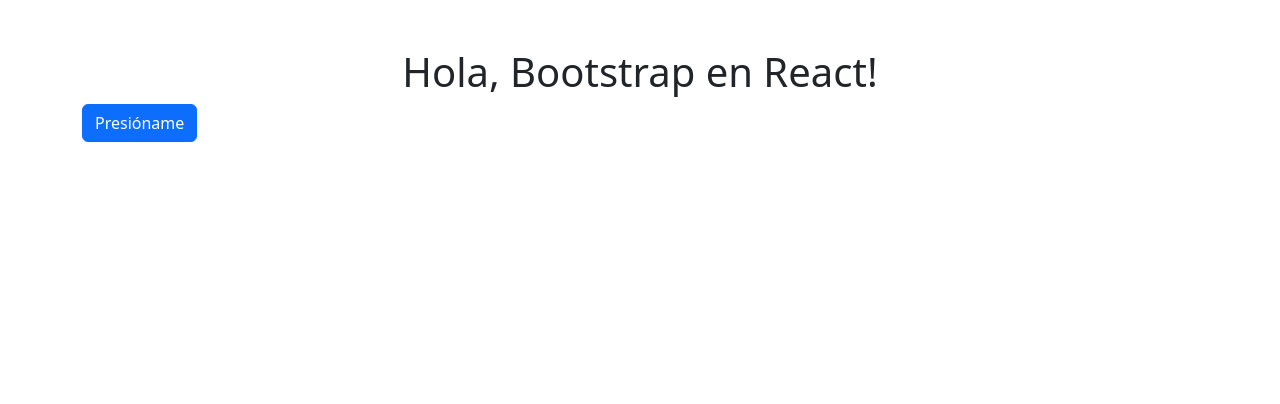
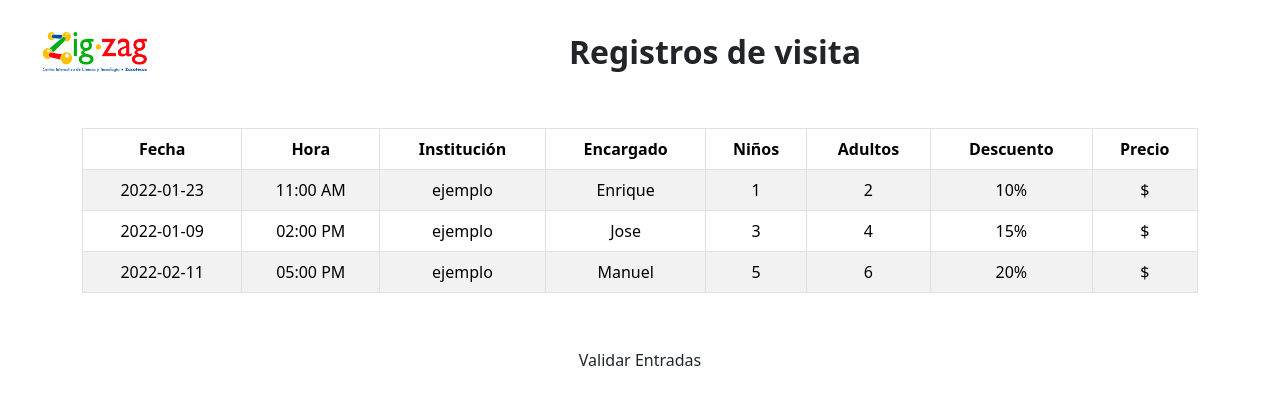
Before and after one commit to MiguelAlejandroRodriguezCruz/sistema-registro-zigzag, a React (Create React App) app: page /taquilla in a window 1280 px wide. Before the commit this address led to /inicio. Shown: the top 404 px of the page. Built offline with nearby package versions, Linux system fonts and the light colour scheme.

Commit message:
primer commit de taquilla

```diff
--- /dev/null
+++ b/src/components/EntradasConfirmadas.js
@@ -0,0 +1,22 @@
+import React from "react";
+import "../style/App.css";
+
+const EntradasConfirmadas = ({ onClose, onProcesar }) => {
+
+    return (
+        <div className="container p-4 border custom-green text-center">
+          <h3 className="text-danger">Entradas confirmadas</h3>
+          <p><strong>Niños:</strong> 10</p>
+          <p><strong>Adultos:</strong> 4</p>
+          <p><strong>Adultos mayores:</strong> 10</p>
+          <div className="d-flex justify-content-between">
+            <p><strong>Fecha:</strong> 12-05-2025</p>
+            <p><strong>Hora:</strong> 12:00 PM</p>
+          </div>
+          <button className="btn btn-danger mt-2" onClick={onProcesar}>Procesar entradas</button>
+          <button className="btn btn-secondary mt-2" onClick={onClose}>Cerrar</button>
+        </div>
+      );
+  };
+
+export default EntradasConfirmadas;
--- /dev/null
+++ b/src/components/FormularioDatos.js
@@ -0,0 +1,56 @@
+import React from "react";
+import "../style/App.css";
+
+const GroupAgeForm = ({ onClose, onShowDatosGuardados }) => {
+  const handleGuardar = () => {
+    // Cerrar el modal actual
+    if (onClose) onClose();
+
+    // Abrir el modal de confirmación
+    if (onShowDatosGuardados) onShowDatosGuardados();
+  };
+
+  return (
+    <div className="container mt-4 border p-3 rounded">
+      <div className="d-flex justify-content-between mb-4">
+        <span><strong>Niños:</strong> 20</span>
+        <span><strong>Niñas:</strong> 20</span>
+        <span><strong>Adultos:</strong> 4</span>
+      </div>
+
+      {/* Sección general para generar bloques */}
+      {[
+        { title: "Niños", ranges: ["Entre 5 y 10", "Entre 10 y 15", "Entre 15 y 18"] },
+        { title: "Niñas", ranges: ["Entre 5 y 10", "Entre 10 y 15", "Entre 15 y 18"] },
+        { title: "Adultos hombres", ranges: ["Entre 20 y 30", "Entre 30 y 40", "Entre 40 o más"] },
+        { title: "Adultos mujeres", ranges: ["Entre 20 y 30", "Entre 30 y 40", "Entre 40 o más"] },
+        { title: "Maestros", ranges: ["Entre 20 y 30", "Entre 30 y 40", "Entre 40 o más"] },
+      ].map((group, i) => (
+        <div className="mb-4 border p-3" key={i}>
+          <h5 className="mb-3">{group.title}</h5>
+          <div className="row">
+            {group.ranges.map((range, j) => (
+              <div className="col-md-4 mb-2" key={j}>
+                <label>{range}</label>
+                <input className="form-control" type="number" />
+              </div>
+            ))}
+          </div>
+        </div>
+      ))}
+
+      {/* Totales y botón */}
+      <div className="d-flex justify-content-between mt-4">
+        <span><strong>Niños:</strong> $30</span>
+        <span><strong>Adultos:</strong> $40</span>
+        <span><strong>Maestros:</strong> gratis</span>
+      </div>
+
+      <div className="text-end mt-3">
+        <button className="btn btn-secondary" onClick={handleGuardar}>Guardar</button>
+      </div>
+    </div>
+  );
+};
+
+export default GroupAgeForm;
--- /dev/null
+++ b/src/components/Taquilla.js
@@ -0,0 +1,84 @@
+import React, { useState } from "react";
+import "../style/App.css";
+import logo from "../images/zig_zag_logo.png";
+import EntradasConfirmadas from "./EntradasConfirmadas";
+import FormularioDatos from "./FormularioDatos";
+
+const Taquilla = () => {
+  const [showEntradasConfirmadas, setEntradasConfirmadas] = useState(false);
+  const [showFormulario, setShowFormulario] = useState(false);
+  const [showDatosGuardados, setShowDatosGuardados] = useState(false);
+
+  const records = [
+    { fecha: "2022-01-23", hora: "11:00 AM", institucion: "ejemplo", encargado: "Enrique", ninos: 1, adultos: 2, descuento: "10%", precio: "$" },
+    { fecha: "2022-01-09", hora: "02:00 PM", institucion: "ejemplo", encargado: "Jose", ninos: 3, adultos: 4, descuento: "15%", precio: "$" },
+    { fecha: "2022-02-11", hora: "05:00 PM", institucion: "ejemplo", encargado: "Manuel", ninos: 5, adultos: 6, descuento: "20%", precio: "$" },
+  ];
+
+  const handleProcesarEntradas = () => {
+    setEntradasConfirmadas(false);
+    setShowFormulario(true);
+  };
+
+  return (
+    <div className="container-fluid mt-4">
+      <div className="d-flex align-items-center justify-content-between p-2 mb-5 custom-yellow w-100">
+        <img src={logo} alt="Logo" className="me-6" style={{ width: "150px", height: "40px" }} />
+        <h2 className="fw-bold text-center flex-grow-1 m-0">Registros de visita</h2>
+      </div>
+      <div className="container">
+        <table className="table table-striped table-bordered table-hover text-center mb-5">
+          <thead>
+            <tr>
+              <th className="custom-green">Fecha</th>
+              <th className="custom-green">Hora</th>
+              <th className="custom-green">Institución</th>
+              <th className="custom-green">Encargado</th>
+              <th className="custom-green">Niños</th>
+              <th className="custom-green">Adultos</th>
+              <th className="custom-green">Descuento</th>
+              <th className="custom-green">Precio</th>
+            </tr>
+          </thead>
+          <tbody>
+            {records.map((record, index) => (
+              <tr key={index}>
+                <td>{record.fecha}</td>
+                <td>{record.hora}</td>
+                <td>{record.institucion}</td>
+                <td>{record.encargado}</td>
+                <td>{record.ninos}</td>
+                <td>{record.adultos}</td>
+                <td>{record.descuento}</td>
+                <td>{record.precio}</td>
+              </tr>
+            ))}
+          </tbody>
+        </table>
+        <div className="mt-5 text-center">
+          <button className="btn custom-green" onClick={() => setEntradasConfirmadas(true)}>Validar Entradas</button>
+        </div>
+      </div>
+
+      {/* Modal: EntradasConfirmadas */}
+      {showEntradasConfirmadas && (
+        <div className="modal-overlay d-flex justify-content-center align-items-center">
+          <div className="modal-content-custom p-4 bg-white rounded shadow">
+            <EntradasConfirmadas onClose={() => setEntradasConfirmadas(false)} onProcesar={handleProcesarEntradas} />
+          </div>
+        </div>
+      )}
+
+      {/* Modal: FormularioDatos */}
+      {showFormulario && (
+        <div className="modal-overlay d-flex justify-content-center align-items-center">
+          <div className="modal-content-custom">
+            <FormularioDatos onClose={() => setShowFormulario(false)} />
+          </div>
+        </div>
+      )}
+    </div>
+  );
+};
+
+export default Taquilla;
--- a/src/routes/Routes.js
+++ b/src/routes/Routes.js
@@ -1,6 +1,7 @@
 import React, { useState } from 'react';
 import { BrowserRouter as Router, Route, Routes, Navigate } from 'react-router-dom';
-import Inicio from '../components/Inicio'
+import Inicio from '../components/Inicio';
+import Taquilla from '../components/Taquilla';
 
 const AppRoutes = () => {
     const [isLoggedIn, setIsLoggedIn] = useState(false);
@@ -11,6 +12,7 @@
                 <Route path="/inicio" element={<Inicio />} />
                 <Route path="/" element={<Inicio />} />
                 <Route path="*" element={<Navigate to="/inicio" />} />
+                <Route path='taquilla' element={<Taquilla />} />
             </Routes>
         </Router>
     );
```
Also changed, not shown: src/components/DatosGuardados.js (added, +20 -0 lines), src/images/exito.png (added), src/images/zig_zag_logo.png (added).
